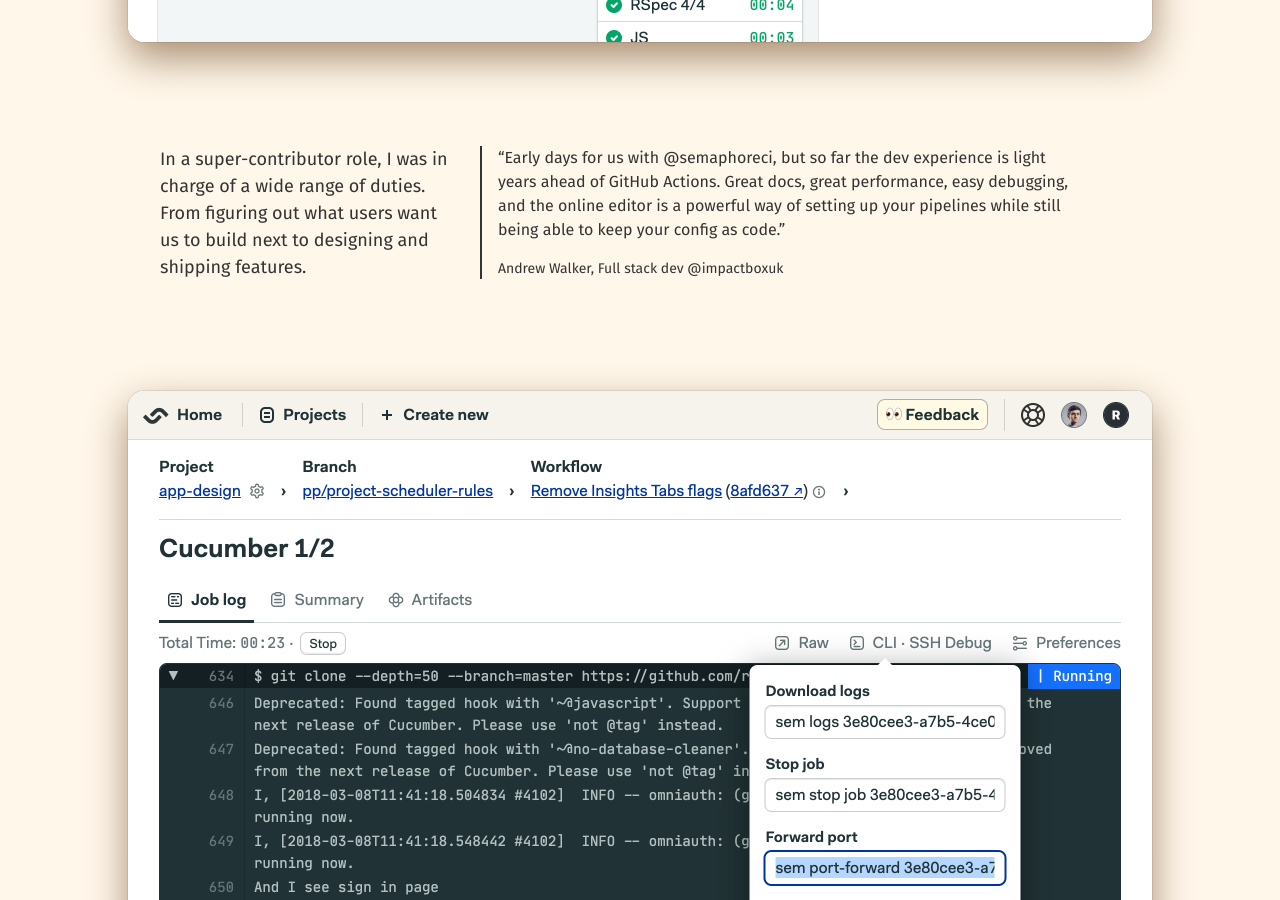
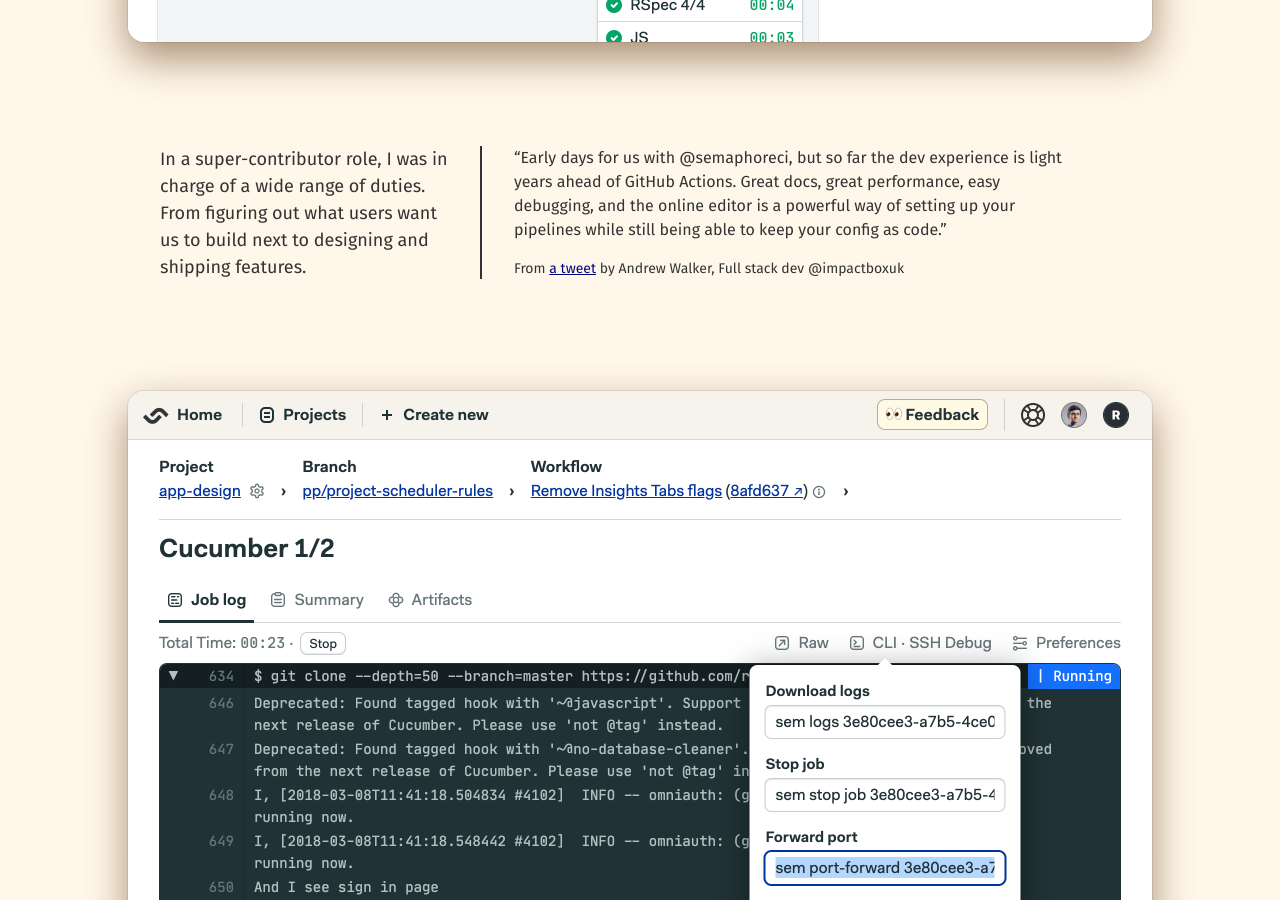
Before and after one commit to ropsii/ropsii.github.io, a Jekyll site: the page built from work.html, in a window 1280 px wide and 900 px high, scrolled down 1937 px. Built offline with Jekyll 4.4.1, drawn with Linux system fonts in a browser that asks for light colours.

Commit message:
work touchup

```diff
--- a/_layouts/work.html
+++ b/_layouts/work.html
@@ -152,9 +152,9 @@
                                 <p class="measure mb0">In a super-contributor role, I was in charge of a wide range of duties. From figuring out what users want us to build next to designing and shipping features.</p>
                             </div>
                             <div class="w-100 w-70-m">
-                                <blockquote class="bl bw1 pl3 ml0 ml3-ns ml4-l mv0">
+                                <blockquote class="bl bw1 pl3 pl4-l ml0 ml3-ns ml4-l mv0">
                                     <p class="f5">“Early days for us with @semaphoreci, but so far the dev experience is light years ahead of GitHub Actions. Great docs, great performance, easy debugging, and the online editor is a powerful way of setting up your pipelines while still being able to keep your config as code.”</p>
-                                    <p class="f6">Andrew Walker, Full stack dev @impactboxuk</p>
+                                    <p class="f6">From <a href="https://twitter.com/axwdev/status/1356950251333165056">a tweet</a> by Andrew Walker, Full stack dev @impactboxuk</p>
                                 </blockquote>
                             </div>
                         </div>
```
